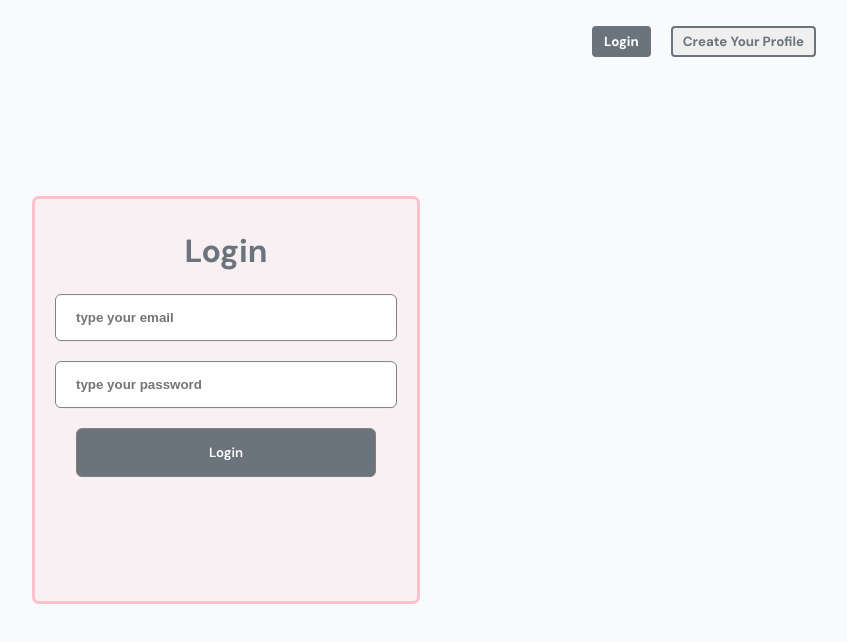
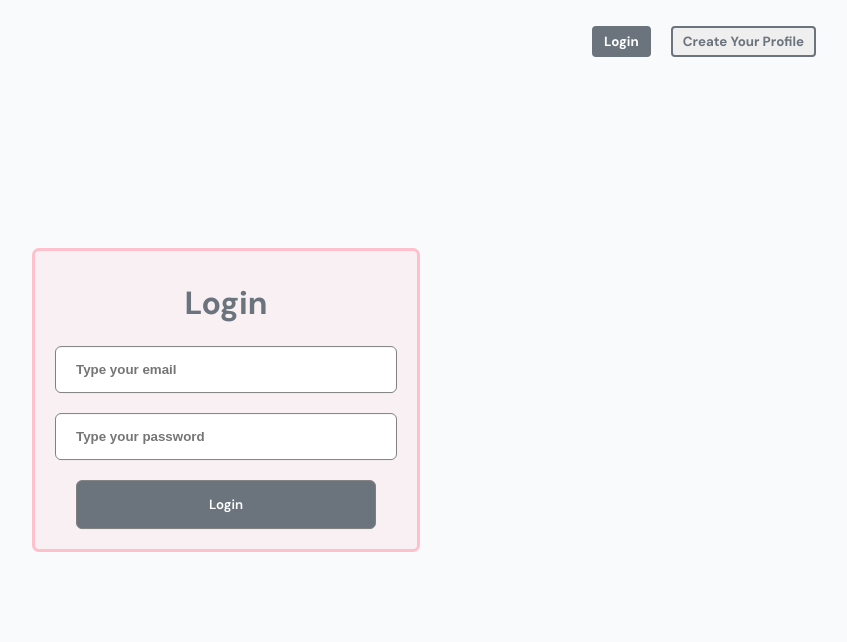
Before and after one commit to dantakelly/myProfile, a Next.js app in the folder client/: page /login in a window 1280 px wide. Shown: the top 642 px of the page, without its empty margins (414-1261 px from the left). Built offline with nearby package versions, Linux system fonts and the light colour scheme.

Commit message:
committt

```diff
--- a/client/src/app/login/page.jsx
+++ b/client/src/app/login/page.jsx
@@ -7,69 +7,76 @@ import loginPageCSS from "./loginPage.css"
 import axios from "axios"
 import { useRouter } from 'next/navigation'
 
+
 export default function Login() {
-
-    const [email, setEmail] = useState("");
-    const [password, setPassword] = useState("");
+  const [email, setEmail] = useState("")
+  const [password, setPassword] = useState("")
   const [error, setError] = useState(null)
   const [success, setSuccess] = useState(null)
-    const router = useRouter();
+  const router = useRouter()
 
+  async function handleUserLogin(event) {
+    event.preventDefault()
+    setError(null)
+    setSuccess(null)
 
-    function handleUserLogin(event) {
-        event.preventDefault();
-
-        axios.post('https://my-profile-server-one.vercel.app/api/login', {
+    try {
+      const response = await axios.post(
+        "https://my-profile-server-one.vercel.app/api/login",
+        {
           email: email,
           password: password,
-        }, {
-            withCredentials: true //this set the cooke from the backend
-        })
-        .then(function (response) {
-            console.log("user created sucessfully", response.data)
+        },
+        {
+          withCredentials: true,
+        },
+      )
+
+      console.log("User logged in successfully", response.data)
       setEmail("")
       setPassword("")
       setSuccess("User is now logged in!")
 
-            // to get the user id
-            const userId = response.data.userId;
+      const userId = response.data.userId
+
+      // Add a slight delay before navigation
+      setTimeout(() => {
         router.push(`/dashboard/${userId}`)
-
-        })
-        .catch(function (error) {
-            console.error("there is an error", error)
+      }, 100)
+    } catch (error) {
+      console.error("There is an error", error)
 
       if (error.response && error.response.data) {
-                setError(error.response.data.error || "An error occurred");
+        setError(error.response.data.error || "An error occurred")
       } else {
-                setError("An unknown error occurred");
+        setError("An unknown error occurred")
+      }
+    }
   }
 
-        })
-    }
-
-    return(<>
+  return (
     <div className="login-container">
       <h1>Login</h1>
 
       <div className="login-form-cont">
         <form onSubmit={handleUserLogin}>
-                    <input type="email"
-                           placeholder="type your email"
+          <input
+            type="email"
+            placeholder="Type your email"
             value={email}
             onChange={(event) => setEmail(event.target.value)}
-
-                      ></input>
-                    <input type="password"
-                           placeholder="type your password"
+          />
+          <input
+            type="password"
+            placeholder="Type your password"
             value={password}
             onChange={(event) => setPassword(event.target.value)}
-                    ></input>
+          />
           <button type="submit">Login</button>
-                    <p style={{color: 'red'}}>{error}</p>
-                    <p style={{color: 'blue'}}>{success}</p>
+          {error && <p style={{ color: "red" }}>{error}</p>}
+          {success && <p style={{ color: "green" }}>{success}</p>}
         </form>
       </div>
     </div>
-    </>)
+  )
 }
--- a/client/src/components/headerComponent/header.jsx
+++ b/client/src/components/headerComponent/header.jsx
@@ -17,7 +17,7 @@ export default function Header() {
     }
 
     const logoutFunction = () => {
-        axios.post('http://localhost:8080/api/logout', {
+        axios.post('https://my-profile-server-one.vercel.app/api/logout', {
 
         }, {
             withCredentials: true,
```
Lines whose indentation alone changed are shown as unchanged.
